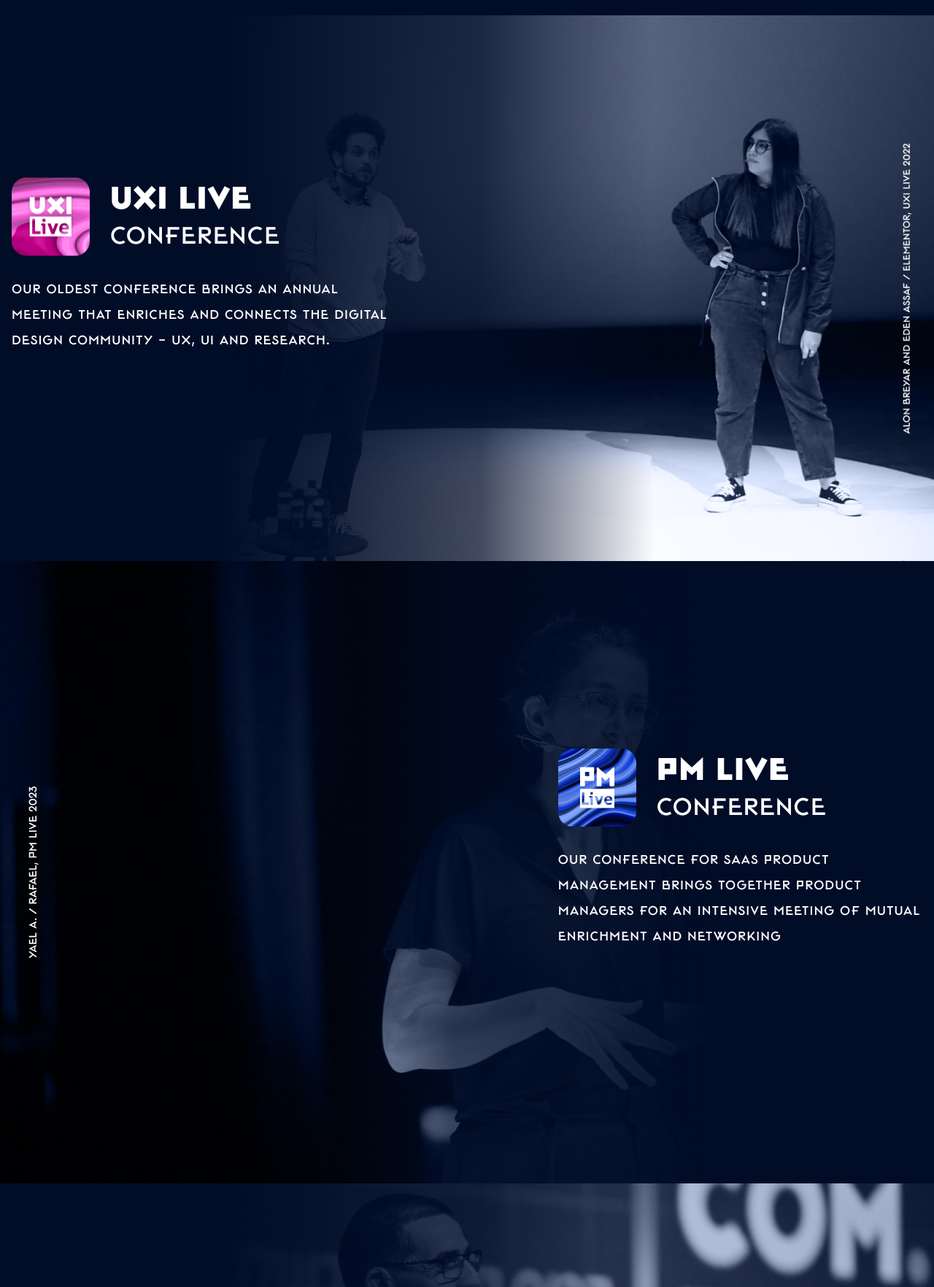
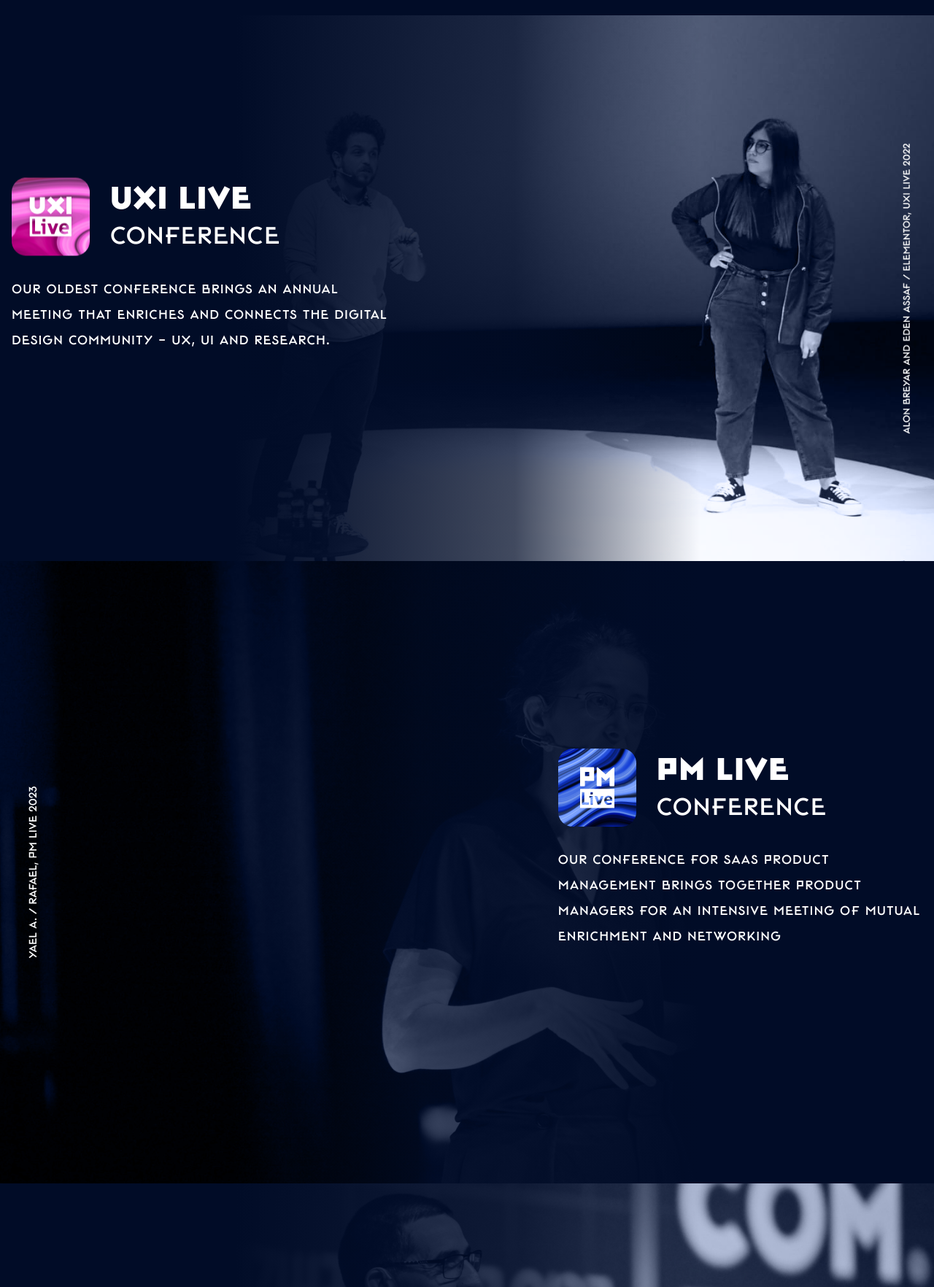
Before and after one commit to anjalilabde/danin-tech, a website: page public/index.html in a window 1280 px wide. Shown: the part 871-2635 px from the top of the page at 73% size. Drawn offline with Linux system fonts and the light colour scheme; files whose address does not match are found by name.

Commit message:
overlay width exttends

```diff
--- a/public/index.html
+++ b/public/index.html
@@ -214,7 +214,7 @@
 
     <!-- uxi live section -->
     <section id="uxi-live"
-        class="group relative before:content-[''] before:absolute before:h-full before:w-full before:md:w-[70%] before:bg-dark-900-overlay before:md:bg-dark-overlay bg-transform-rtl">
+        class="group relative before:content-[''] before:absolute before:h-full before:w-full before:md:w-[75%] before:bg-dark-900-overlay before:md:bg-dark-overlay bg-transform-rtl">
 
         <div class="ltr:block rtl:hidden">
             <!-- Desktop Default image -->
@@ -269,7 +269,7 @@
 
     <!-- pm live section -->
     <section id="pm-live"
-        class="group relative before:content-[''] before:absolute before:h-full before:w-full before:md:w-[70%] before:left-auto before:right-0 before:bg-dark-900-overlay before:md:bg-dark-overlay bg-transform-ltr">
+        class="group relative before:content-[''] before:absolute before:h-full before:w-full before:md:w-[75%] before:left-auto before:right-0 before:bg-dark-900-overlay before:md:bg-dark-overlay bg-transform-ltr">
         <div class="ltr:block rtl:hidden">
             <!-- Desktop Default image -->
             <img class="hidden ltr:mr-auto rtl:ml-auto group-hover:md:hidden md:block group-hover:invisible visible"
@@ -324,7 +324,7 @@
 
     <!-- com-plex section -->
     <section id="com-plex"
-        class="group relative before:content-[''] before:absolute before:h-full before:w-full before:md:w-[70%] before:bg-dark-900-overlay before:md:bg-dark-overlay bg-transform-rtl">
+        class="group relative before:content-[''] before:absolute before:h-full before:w-full before:md:w-[75%] before:bg-dark-900-overlay before:md:bg-dark-overlay bg-transform-rtl">
 
         <div class="ltr:block rtl:hidden">
             <!-- Desktop Default image -->
```
Also changed, not shown: public/css/app.css.
